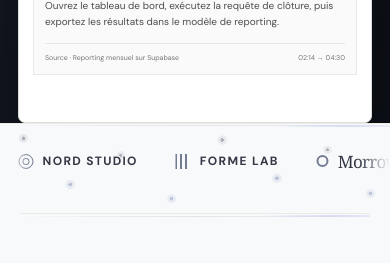
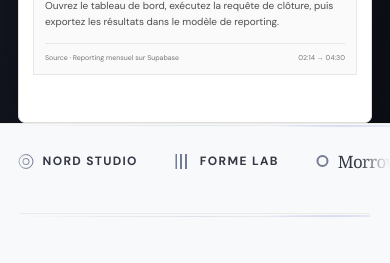
Before and after one commit to Smo-5161/obi-ai, a Next.js app: page / in a window 390 px wide. Shown: the part 860-1123 px from the top of the page. Built offline with nearby package versions, Linux system fonts and the light colour scheme; no server answers.

Commit message:
Remove star overlays from light landing sections

```diff
--- a/src/app/(marketing)/landing.css
+++ b/src/app/(marketing)/landing.css
@@ -777,167 +777,3 @@
     background-position: center;
   }
 }
-
-
-/* Sparse star points on the light landing sections. */
-.marketing-shell .landing-page .landing-overview,
-.marketing-shell .landing-page .landing-partner-marquee,
-.marketing-shell .landing-page .landing-process,
-.marketing-shell .landing-page .landing-journal {
-  position: relative;
-  isolation: isolate;
-}
-.marketing-shell .landing-page .landing-overview::after,
-.marketing-shell .landing-page .landing-partner-marquee::after,
-.marketing-shell .landing-page .landing-process::after,
-.marketing-shell .landing-page .landing-journal::after {
-  content: "";
-  position: absolute;
-  z-index: 0;
-  inset: 0;
-  pointer-events: none;
-  opacity: .17;
-  background-image:
-    radial-gradient(circle at 7% 22%, rgba(22, 29, 44, .58) 0 .8px, transparent 1.6px),
-    radial-gradient(circle at 18% 73%, rgba(61, 82, 141, .62) 0 .9px, transparent 1.7px),
-    radial-gradient(circle at 32% 38%, rgba(28, 34, 49, .52) 0 .8px, transparent 1.6px),
-    radial-gradient(circle at 47% 16%, rgba(60, 83, 145, .58) 0 .8px, transparent 1.6px),
-    radial-gradient(circle at 63% 78%, rgba(22, 29, 44, .54) 0 .8px, transparent 1.6px),
-    radial-gradient(circle at 76% 33%, rgba(65, 89, 153, .58) 0 .9px, transparent 1.7px),
-    radial-gradient(circle at 91% 64%, rgba(25, 31, 45, .52) 0 .8px, transparent 1.6px);
-  animation: landing-white-stars 6.8s ease-in-out infinite;
-}
-.marketing-shell .landing-page .landing-overview > *,
-.marketing-shell .landing-page .landing-partner-marquee > *,
-.marketing-shell .landing-page .landing-process > *,
-.marketing-shell .landing-page .landing-journal > * {
-  position: relative;
-  z-index: 1;
-}
-.marketing-shell .landing-page .landing-partner-marquee::after { animation-delay: -2.1s; }
-.marketing-shell .landing-page .landing-process::after { animation-delay: -4s; }
-.marketing-shell .landing-page .landing-journal::after { animation-delay: -1.2s; }
-@keyframes landing-white-stars {
-  0%, 100% { opacity: .12; }
-  38% { opacity: .25; }
-  67% { opacity: .16; }
-}
-@media (max-width: 680px) {
-  .marketing-shell .landing-page .landing-overview::after,
-  .marketing-shell .landing-page .landing-partner-marquee::after,
-  .marketing-shell .landing-page .landing-process::after,
-  .marketing-shell .landing-page .landing-journal::after {
-    opacity: .13;
-    background-image:
-      radial-gradient(circle at 10% 24%, rgba(22, 29, 44, .58) 0 .8px, transparent 1.6px),
-      radial-gradient(circle at 29% 75%, rgba(61, 82, 141, .62) 0 .9px, transparent 1.7px),
-      radial-gradient(circle at 53% 39%, rgba(28, 34, 49, .52) 0 .8px, transparent 1.6px),
-      radial-gradient(circle at 74% 18%, rgba(60, 83, 145, .58) 0 .8px, transparent 1.6px),
-      radial-gradient(circle at 91% 68%, rgba(25, 31, 45, .52) 0 .8px, transparent 1.6px);
-  }
-}
-@media (prefers-reduced-motion: reduce) {
-  .marketing-shell .landing-page .landing-overview::after,
-  .marketing-shell .landing-page .landing-partner-marquee::after,
-  .marketing-shell .landing-page .landing-process::after,
-  .marketing-shell .landing-page .landing-journal::after {
-    animation: none;
-    opacity: .15;
-  }
-}
-
-/* A few visible, softly glowing points make the pale bands feel cosmic. */
-.marketing-shell .landing-page .landing-overview::after,
-.marketing-shell .landing-page .landing-partner-marquee::after,
-.marketing-shell .landing-page .landing-process::after,
-.marketing-shell .landing-page .landing-journal::after {
-  opacity: .24;
-  background-image:
-    radial-gradient(circle at 7% 22%, rgba(18, 27, 48, .9) 0 1.25px, rgba(18, 27, 48, .16) 1.35px 2.8px, transparent 3.6px),
-    radial-gradient(circle at 18% 73%, rgba(61, 82, 141, .92) 0 1.35px, rgba(61, 82, 141, .18) 1.45px 3px, transparent 3.8px),
-    radial-gradient(circle at 32% 38%, rgba(25, 33, 50, .86) 0 1.2px, rgba(25, 33, 50, .15) 1.3px 2.7px, transparent 3.5px),
-    radial-gradient(circle at 47% 16%, rgba(60, 83, 145, .9) 0 1.3px, rgba(60, 83, 145, .17) 1.4px 2.9px, transparent 3.7px),
-    radial-gradient(circle at 63% 78%, rgba(22, 29, 44, .88) 0 1.2px, rgba(22, 29, 44, .15) 1.3px 2.7px, transparent 3.5px),
-    radial-gradient(circle at 76% 33%, rgba(65, 89, 153, .92) 0 1.35px, rgba(65, 89, 153, .18) 1.45px 3px, transparent 3.8px),
-    radial-gradient(circle at 91% 64%, rgba(25, 31, 45, .88) 0 1.2px, rgba(25, 31, 45, .16) 1.3px 2.8px, transparent 3.6px);
-  animation: landing-white-stars 5.6s ease-in-out infinite;
-}
-@keyframes landing-white-stars {
-  0%, 100% { opacity: .19; }
-  42% { opacity: .48; }
-  69% { opacity: .27; }
-}
-@media (max-width: 680px) {
-  .marketing-shell .landing-page .landing-overview::after,
-  .marketing-shell .landing-page .landing-partner-marquee::after,
-  .marketing-shell .landing-page .landing-process::after,
-  .marketing-shell .landing-page .landing-journal::after {
-    opacity: .25;
-    background-image:
-      radial-gradient(circle at 10% 24%, rgba(18, 27, 48, .9) 0 1.25px, rgba(18, 27, 48, .16) 1.35px 2.8px, transparent 3.6px),
-      radial-gradient(circle at 29% 75%, rgba(61, 82, 141, .92) 0 1.35px, rgba(61, 82, 141, .18) 1.45px 3px, transparent 3.8px),
-      radial-gradient(circle at 53% 39%, rgba(25, 33, 50, .86) 0 1.2px, rgba(25, 33, 50, .15) 1.3px 2.7px, transparent 3.5px),
-      radial-gradient(circle at 74% 18%, rgba(60, 83, 145, .9) 0 1.3px, rgba(60, 83, 145, .17) 1.4px 2.9px, transparent 3.7px),
-      radial-gradient(circle at 91% 68%, rgba(25, 31, 45, .88) 0 1.2px, rgba(25, 31, 45, .16) 1.3px 2.8px, transparent 3.6px);
-  }
-}
-@media (prefers-reduced-motion: reduce) {
-  .marketing-shell .landing-page .landing-overview::after,
-  .marketing-shell .landing-page .landing-partner-marquee::after,
-  .marketing-shell .landing-page .landing-process::after,
-  .marketing-shell .landing-page .landing-journal::after {
-    animation: none;
-    opacity: .28;
-  }
-}
-
-
-/* More legible star field on the pale landing bands. */
-.marketing-shell .landing-page .landing-overview::after,
-.marketing-shell .landing-page .landing-partner-marquee::after,
-.marketing-shell .landing-page .landing-process::after,
-.marketing-shell .landing-page .landing-journal::after {
-  opacity: .42;
-  background-image:
-    radial-gradient(circle at 4% 14%, rgba(18,27,48,.96) 0 1.7px, rgba(18,27,48,.22) 1.8px 3.8px, transparent 5px),
-    radial-gradient(circle at 12% 62%, rgba(57,78,142,.96) 0 1.8px, rgba(57,78,142,.23) 1.9px 4px, transparent 5.2px),
-    radial-gradient(circle at 19% 31%, rgba(20,29,48,.94) 0 1.5px, rgba(20,29,48,.2) 1.6px 3.4px, transparent 4.6px),
-    radial-gradient(circle at 25% 84%, rgba(67,91,158,.96) 0 1.7px, rgba(67,91,158,.23) 1.8px 3.8px, transparent 5px),
-    radial-gradient(circle at 31% 12%, rgba(20,29,48,.94) 0 1.8px, rgba(20,29,48,.2) 1.9px 4px, transparent 5.2px),
-    radial-gradient(circle at 37% 54%, rgba(55,77,142,.96) 0 1.5px, rgba(55,77,142,.22) 1.6px 3.5px, transparent 4.8px),
-    radial-gradient(circle at 43% 27%, rgba(20,29,48,.94) 0 1.7px, rgba(20,29,48,.2) 1.8px 3.8px, transparent 5px),
-    radial-gradient(circle at 49% 78%, rgba(65,88,155,.96) 0 1.8px, rgba(65,88,155,.23) 1.9px 4px, transparent 5.2px),
-    radial-gradient(circle at 55% 15%, rgba(20,29,48,.94) 0 1.5px, rgba(20,29,48,.2) 1.6px 3.4px, transparent 4.6px),
-    radial-gradient(circle at 61% 46%, rgba(57,79,145,.96) 0 1.8px, rgba(57,79,145,.23) 1.9px 4px, transparent 5.2px),
-    radial-gradient(circle at 67% 88%, rgba(20,29,48,.94) 0 1.7px, rgba(20,29,48,.2) 1.8px 3.8px, transparent 5px),
-    radial-gradient(circle at 73% 20%, rgba(67,91,158,.96) 0 1.8px, rgba(67,91,158,.23) 1.9px 4px, transparent 5.2px),
-    radial-gradient(circle at 79% 61%, rgba(20,29,48,.94) 0 1.5px, rgba(20,29,48,.2) 1.6px 3.4px, transparent 4.6px),
-    radial-gradient(circle at 85% 35%, rgba(57,79,145,.96) 0 1.8px, rgba(57,79,145,.23) 1.9px 4px, transparent 5.2px),
-    radial-gradient(circle at 92% 77%, rgba(20,29,48,.94) 0 1.7px, rgba(20,29,48,.2) 1.8px 3.8px, transparent 5px),
-    radial-gradient(circle at 97% 18%, rgba(67,91,158,.96) 0 1.6px, rgba(67,91,158,.23) 1.7px 3.7px, transparent 5px);
-  animation: landing-white-stars 5.6s ease-in-out infinite;
-}
-@media (max-width: 680px) {
-  .marketing-shell .landing-page .landing-overview::after,
-  .marketing-shell .landing-page .landing-partner-marquee::after,
-  .marketing-shell .landing-page .landing-process::after,
-  .marketing-shell .landing-page .landing-journal::after {
-    background-image:
-      radial-gradient(circle at 6% 16%, rgba(18,27,48,.96) 0 1.7px, rgba(18,27,48,.22) 1.8px 3.8px, transparent 5px),
-      radial-gradient(circle at 18% 68%, rgba(57,78,142,.96) 0 1.8px, rgba(57,78,142,.23) 1.9px 4px, transparent 5.2px),
-      radial-gradient(circle at 31% 35%, rgba(20,29,48,.94) 0 1.5px, rgba(20,29,48,.2) 1.6px 3.4px, transparent 4.6px),
-      radial-gradient(circle at 44% 84%, rgba(67,91,158,.96) 0 1.7px, rgba(67,91,158,.23) 1.8px 3.8px, transparent 5px),
-      radial-gradient(circle at 57% 18%, rgba(20,29,48,.94) 0 1.8px, rgba(20,29,48,.2) 1.9px 4px, transparent 5.2px),
-      radial-gradient(circle at 71% 61%, rgba(57,79,145,.96) 0 1.8px, rgba(57,79,145,.23) 1.9px 4px, transparent 5.2px),
-      radial-gradient(circle at 84% 29%, rgba(20,29,48,.94) 0 1.5px, rgba(20,29,48,.2) 1.6px 3.4px, transparent 4.6px),
-      radial-gradient(circle at 95% 78%, rgba(67,91,158,.96) 0 1.7px, rgba(67,91,158,.23) 1.8px 3.8px, transparent 5px);
-  }
-}
-@media (prefers-reduced-motion: reduce) {
-  .marketing-shell .landing-page .landing-overview::after,
-  .marketing-shell .landing-page .landing-partner-marquee::after,
-  .marketing-shell .landing-page .landing-process::after,
-  .marketing-shell .landing-page .landing-journal::after {
-    opacity: .42;
-  }
-}
```
